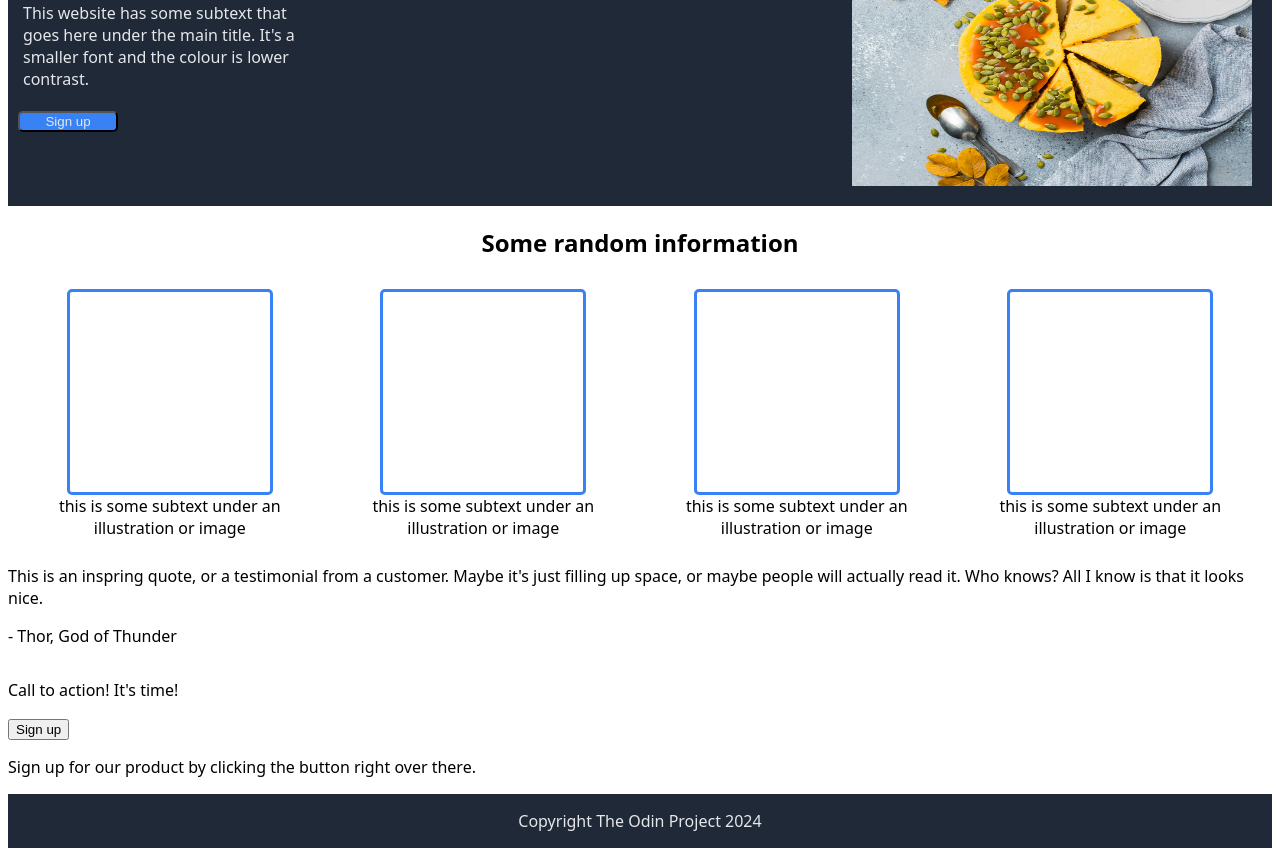
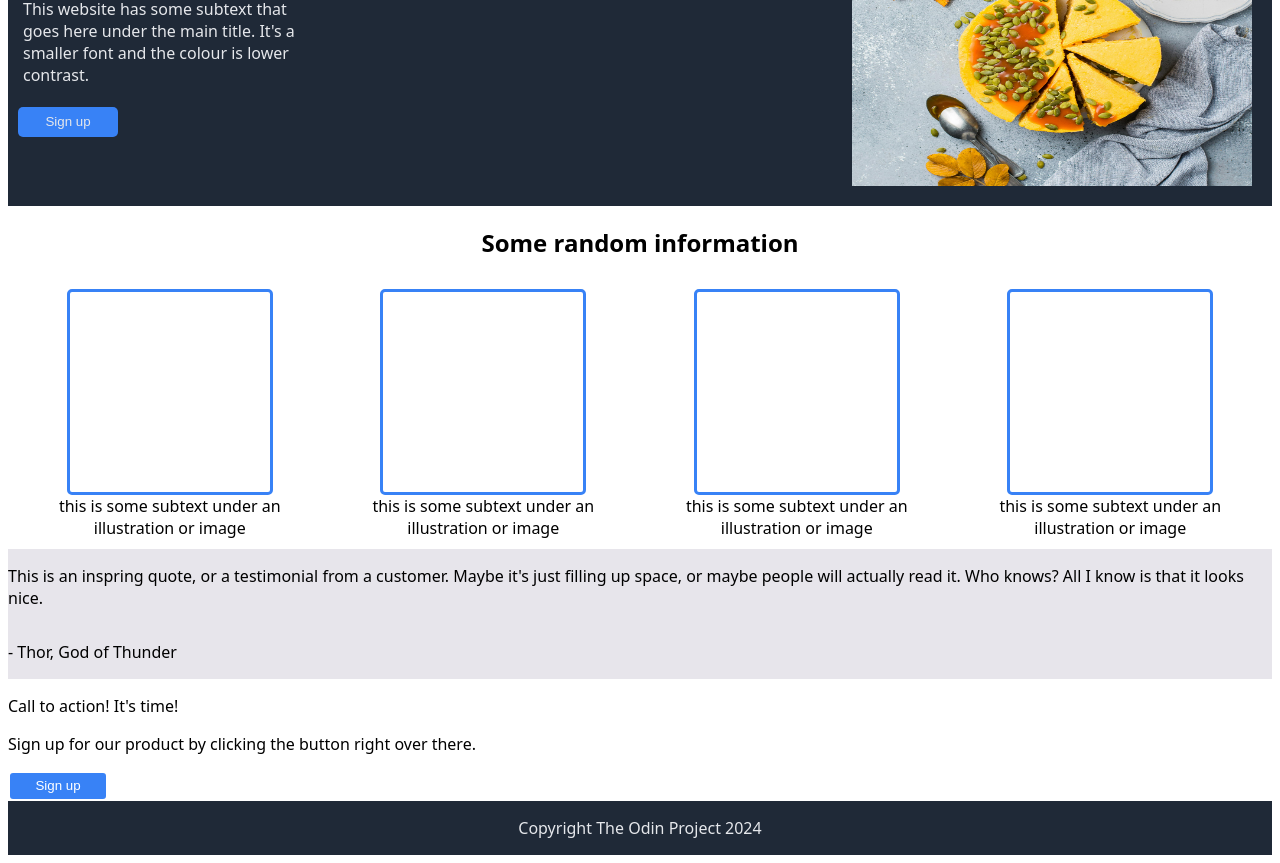
Before and after one commit to HBhawe/odin-landing-page, a plain HTML site: page index.html in a window 1280 px wide. Shown: the part 273-1136 px from the top of the page. Drawn offline with Linux system fonts and the light colour scheme.

Commit message:
updated button styles

```diff
--- a/index.html
+++ b/index.html
@@ -65,19 +65,19 @@
 
     <div class="quote">
       <div class="quote-item">
-        <p>
+        <p class="quote-text">
           This is an inspring quote, or a testimonial from a customer. Maybe
           it's just filling up space, or maybe people will actually read it. Who
           knows? All I know is that it looks nice.
         </p>
-        <p>- Thor, God of Thunder</p>
+        <p class="author">- Thor, God of Thunder</p>
       </div>
     </div>
 
     <div class="sign-up">
       <p>Call to action! It's time!</p>
-      <button type="submit">Sign up</button>
       <p>Sign up for our product by clicking the button right over there.</p>
+      <button type="submit" class="sign-up-alternate">Sign up</button>
     </div>
     <div class="footer">
       <p>Copyright The Odin Project 2024</p>
--- a/style.css
+++ b/style.css
@@ -66,12 +66,22 @@ ul {
   justify-content: center;
 }
 
-.header-signup {
+button {
   width: 100px;
   background-color: #3882f6;
   border-radius: 5px;
+  height: 30px;
+}
+
+button.header-signup {
   color: #e5e7eb;
   margin-top: 0px;
+  border: 0;
+}
+
+button.sign-up-alternate {
+  border: 2px solid white;
+  color: white;
 }
 
 .header-image {
@@ -114,3 +124,13 @@ ul {
   border-radius: 5px;
   background-color: white;
 }
+
+.quote {
+  background-color: #e7e5eb;
+  display: flex;
+}
+
+.quote-item {
+  display: flex;
+  flex-direction: column;
+}
```
